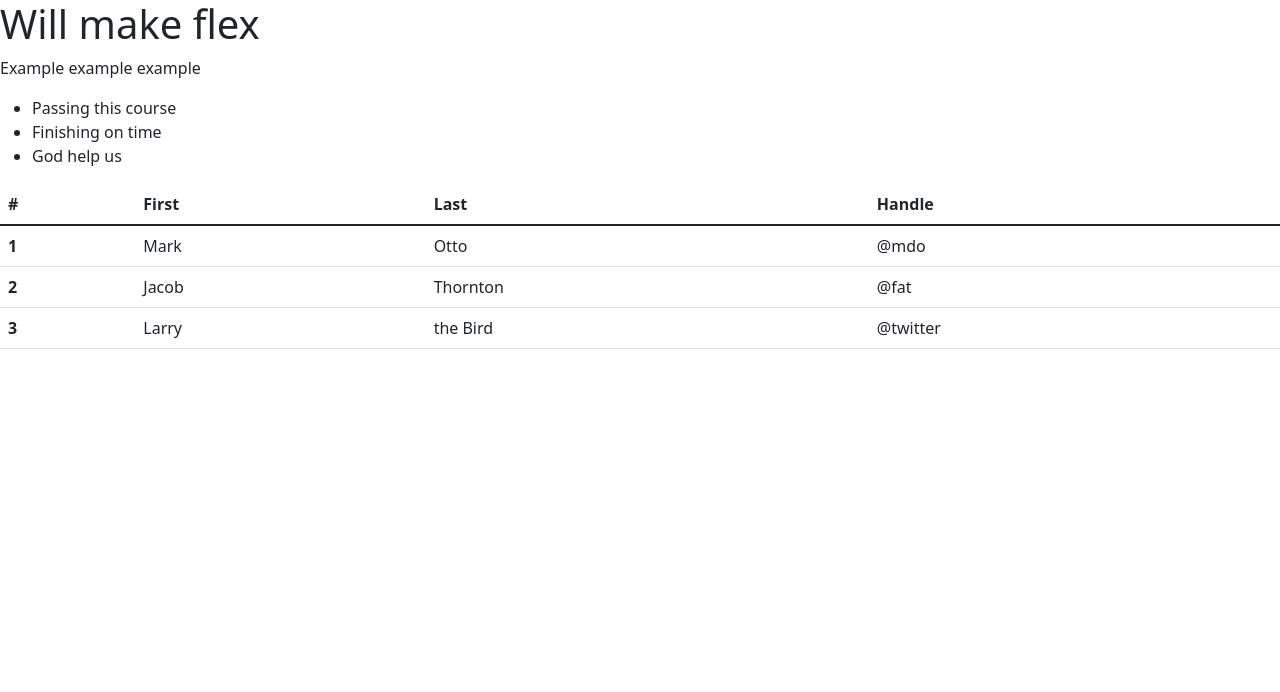
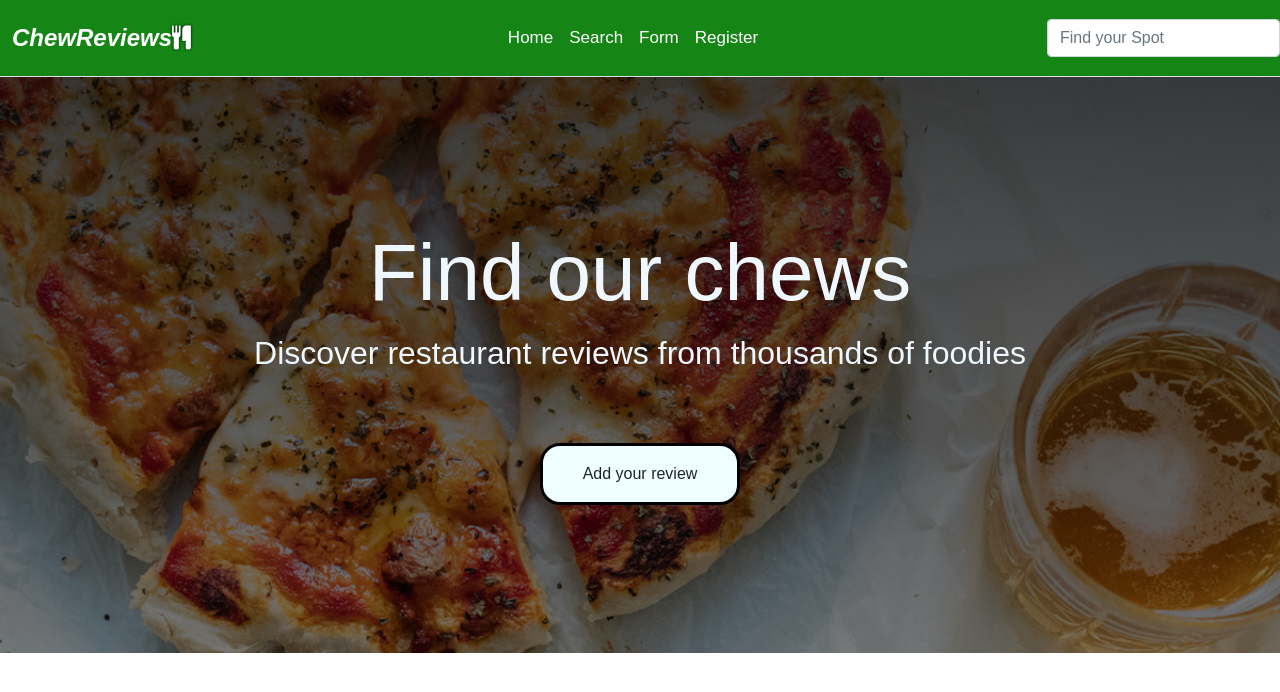
Before and after one commit to MohamedAly8/4WW3, a PHP site: page / in a window 1280 px wide. Shown: the top 692 px of the page. Run offline with PHP 8.4, Linux system fonts and the light colour scheme.

Commit message:
Started homepage, changed navbar color

```diff
--- a/index.html
+++ b/index.html
@@ -8,54 +8,61 @@
 
         <link href="./resources/css/index.css" type="text/css" rel="stylesheet">
 
+        <!-- Icon -->
+        <link rel="stylesheet" href="https://cdnjs.cloudflare.com/ajax/libs/font-awesome/4.7.0/css/font-awesome.min.css">
 
         <title>Homepage</title>
     </head>
 
+        <!-- Navigation Bar -->
+        <body data-spy="scroll" data-target=".navbar" data-offset="50"></body>
+        <div class="mynav">
+            <nav class="navbar sticky-top navbar-expand-lg navbar-light bg-light border-bottom">
+                <!-- Name of Website with Logo -->
+                <a class="navbar-brand" href="#">ChewReviews<i class="fa fa-cutlery" aria-hidden="true"></i></a>
+               <!-- <a class="navbar-left"><img src="resources/icon.png" width="30" height="40"></a>  -->
+                <!-- <button class="navbar-toggler" type="button" data-toggle="collapse" data-target="#navbarSupportedContent" aria-controls="navbarSupportedContent" aria-expanded="false" aria-label="Toggle navigation">
+                  <span class="navbar-toggler-icon"></span>
+                </button> -->
+                <div class="collapse navbar-collapse" id="navbarSupportedContent">
+                  <ul class="navbar-nav mr-auto">
+                      <!-- Active links to the different pages on the website -->
+                    <li class="nav-item active">
+                      <a class="nav-link" href="index.html">Home <span class="sr-only">(current)</span></a>
+                    </li>
+                    <li class="nav-item active">
+                      <a class="nav-link" href="index.html">Search</a>
+                    </li>
+                      <li class="nav-item active">
+                        <a class="nav-link" href="index.html">Form</a>
+                      </li>
+                      <li class="nav-item active">
+                        <a class="nav-link" href="index.html">Register</a>
+                      </li>
+                  </ul>
+                  <!-- Search Form -->
+                  <form class="form-inline my-2 my-lg-0">
+                    <input class="form-control mr-sm-2" type="search" placeholder="Find your Spot" aria-label="Search">
+                    <!-- <button class="btn btn-outline-success my-2 my-sm-0" type="submit">Search</button>  -->
+                  </form>
+                </div>
+              </nav>
+        </div>
 
-<h1>Will make flex</h1>
 
-<p>Example example example</p>
-<ul>
-  <li>Passing this course</li>
-  <li>Finishing on time</li>
-  <li>God help us</li>
 
-</ul>
+<!-- Hero Container -->
+<section class="hero">
+  <div class="hero-inner">
 
-<div>
 
-    <table class="table">
-        <thead>
-          <tr>
-            <th scope="col">#</th>
-            <th scope="col">First</th>
-            <th scope="col">Last</th>
-            <th scope="col">Handle</th>
-          </tr>
-        </thead>
-        <tbody>
-          <tr>
-            <th scope="row">1</th>
-            <td>Mark</td>
-            <td>Otto</td>
-            <td>@mdo</td>
-          </tr>
-          <tr>
-            <th scope="row">2</th>
-            <td>Jacob</td>
-            <td>Thornton</td>
-            <td>@fat</td>
-          </tr>
-          <tr>
-            <th scope="row">3</th>
-            <td>Larry</td>
-            <td>the Bird</td>
-            <td>@twitter</td>
-          </tr>
-        </tbody>
-      </table>
-</div>
+
+    <h1>Find our chews</h1>
+    <p> Discover restaurant reviews from thousands of foodies</p>
+    <button class="btn"> Add your review </button>
+  </div>
+</section>
+
 
 
 
--- a/mehak.html
+++ b/mehak.html
@@ -10,7 +10,7 @@
     <link rel="stylesheet" href="resources/css/mehak.css">
     <!-- Load an icon library -->
     <link rel="stylesheet" href="https://cdnjs.cloudflare.com/ajax/libs/font-awesome/4.7.0/css/font-awesome.min.css">
-    <title>Hello, world!</title>
+    <title>ChewReviews</title>
   </head>
   <body>
 
--- a/resources/css/index.css
+++ b/resources/css/index.css
@@ -0,0 +1,143 @@
+.mynav {
+    background-color: #158615;
+    position: relative;
+    box-sizing: border-box;
+    margin: 0;
+    border: 0;
+}
+
+footer {
+background: #065306;
+
+}
+
+.fa-cutlery {
+color: white;
+text-shadow: 0 0 3px #000;
+}
+
+#icon {
+font-size: 3em;
+}
+
+.fa-cutlery:hover {
+color: green
+}
+
+footer h6{
+color: green;
+}
+
+footer i {
+color: green;
+}
+
+#footer-content {
+color: #1d6d1d;
+background-color: white;
+}
+
+#slogan {
+color: green;
+font-style: italic;
+font-family:serif;
+font-size: 1.5em;
+}
+
+#footer-top {
+color: yellow
+}
+
+.navbar {
+background-color: transparent !important;
+margin-bottom: 0;
+}
+
+.navbar a {
+float: left;
+text-align: center;
+padding: 12px;
+color: white;
+text-decoration: none;
+font-size: 17px;
+}
+
+.navbar .nav-item a:hover {
+font-style: italic;
+font-family: Verdana, Geneva, Tahoma, sans-serif;
+}
+
+.navbar .navbar-brand {
+color: white;
+font-weight: bolder;
+font-size: 1.5em;
+font-style: italic;
+font-family:fantasy;
+}
+
+.navbar .navbar-nav {
+margin: 0 auto;
+}
+
+.navbar .nav-item a{
+color: white !important;
+}
+
+
+body {
+    margin: 0;
+    font-family: sans-serif;
+}
+
+.hero {
+    width: 100vw;
+    height: 45vw;
+
+    display: flex;
+    justify-content: center;
+    align-items: center;
+
+    text-align: center;
+
+    background: linear-gradient(rgba(0, 0, 0, 0.753), rgba(0, 0, 0, 0.5)),
+    url('/resources/foodimg.jpg');
+    background-size: cover;
+
+}
+
+.hero h1 {
+    font-size: 5em;
+    color: aliceblue;
+    margin-top: 0;
+    margin-bottom: 0.5;
+
+}
+
+.hero p {
+    color: aliceblue;
+    font-size: 2em;
+}
+
+.hero .btn {
+    display: blcok;
+    width: 200px;
+    background-color: azure;
+    border: 3px solid black;
+
+    padding: 1em;
+    margin-top: 50px;
+    margin-left: auto;
+    margin-right: auto;
+
+    border-radius: 20px;
+
+}
+
+.hero .btn:hover {
+    transition-duration: 0.5s;
+    background-color: lightgreen;
+}
+
+.jumbotron {
+    margin-top: 0px;
+}
--- a/resources/css/mehak.css
+++ b/resources/css/mehak.css
@@ -19,7 +19,7 @@ footer {
 }
 
 .fa-cutlery:hover {
-    color: green
+    color: green;
 }
 
 footer h6{
```
Also changed, not shown: resources/patrick-tomasso-GXXYkSwndP4-unsplash.jpg (added), 1 other file.
